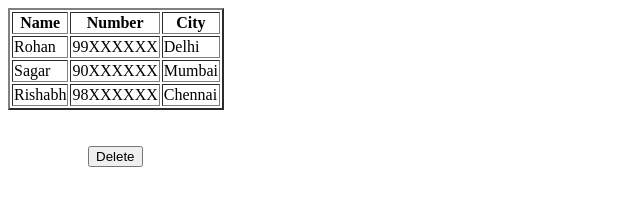
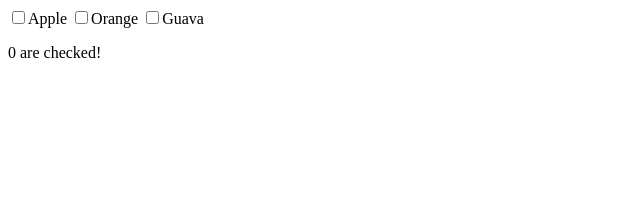
Before and after one commit to Swat0026/jQuery-handson, a plain HTML site: page index.html in a window 1280 px wide. Shown: the whole page, without its empty margins (0-640 px from the left). Drawn offline with nearby package versions, Linux system fonts and the light colour scheme.

Commit message:
count checked elements

```diff
--- a/index.html
+++ b/index.html
@@ -9,56 +9,36 @@
 </head>
 <body>
     <div class="main" style="margin:auto; width:100%; align-content: center;" >
-        <!-- <select name="" id="dropdown">
-
-
-        </select> -->
-        <!-- <input type="text" id="ipbox"> <br> <br> -->
-         <table border="2px" class="tab">
-             <tr id="1" >
-                 <th>Name</th>
-                 <th>Number</th>
-                 <th>City</th>
-             </tr>
-             <tr  id="2">
-                 <td>Rohan</td>
-                 <td>99XXXXXX</td>
-                 <td>Delhi</td>
-             </tr>
-             <tr  id="3">
-                 <td>Sagar</td>
-                 <td>90XXXXXX</td>
-                 <TD>Mumbai</TD>
-             </tr>
-             <tr id="4">
-                 <td>Rishabh</td>
-                 <td>98XXXXXX</td>
-                 <td>Chennai</td>
-             </tr>
-         </table>
-         <br>
-         <br>
+       <input type="checkbox" name="" id="" class="app" value="apple">Apple
+       <input type="checkbox" name="" id="" class="app" value="orange">Orange
+       <input type="checkbox" name="" id="" class="app" value="guava">Guava
+       <p id="output"></p>
 
 
 
-        <button class="btn1" style="margin-left: 80px;" id="btn" >Delete</button>
+
+
     </div>
    <script>
-       $(document).ready(function(){
-           $("button").click(function(){
-            //    var opt=$("<option />")
-            //    opt.html($("#ipbox").val());
-            //    $("#dropdown").append(opt);
-            // $(".tab").find("tr:gt(0)").remove();
-            $("#3").remove();
+
+
+        //
+
+
+      $(document).ready(function(){
+          var check=function(){  var x=$("input:checked").length;
+          $("#output").text( x + (x === 1 ? " is" : " are") + " checked!")
+        };
+        check();
+        $("input[type=checkbox]").click(check)
 
 
 
-           });
-        //
 
 
-           });
+          })
+
+
 
 
 
```
